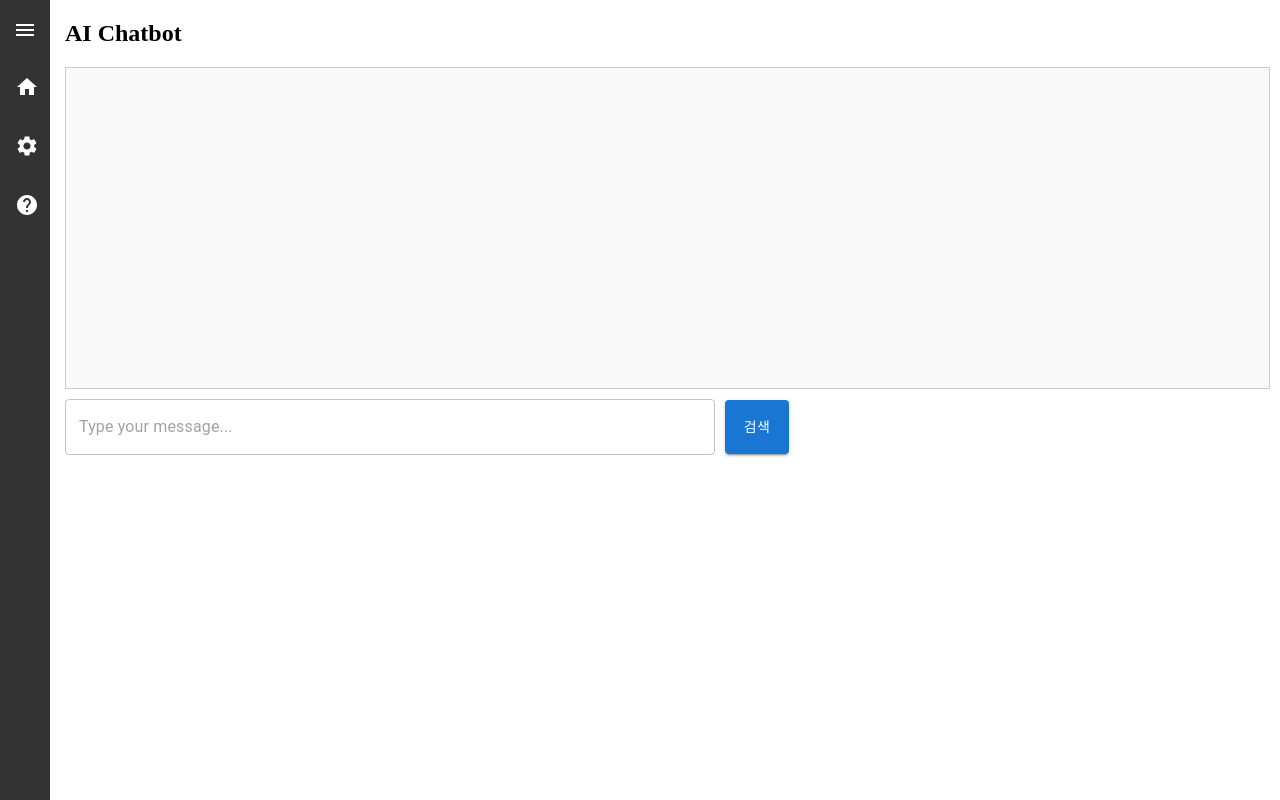
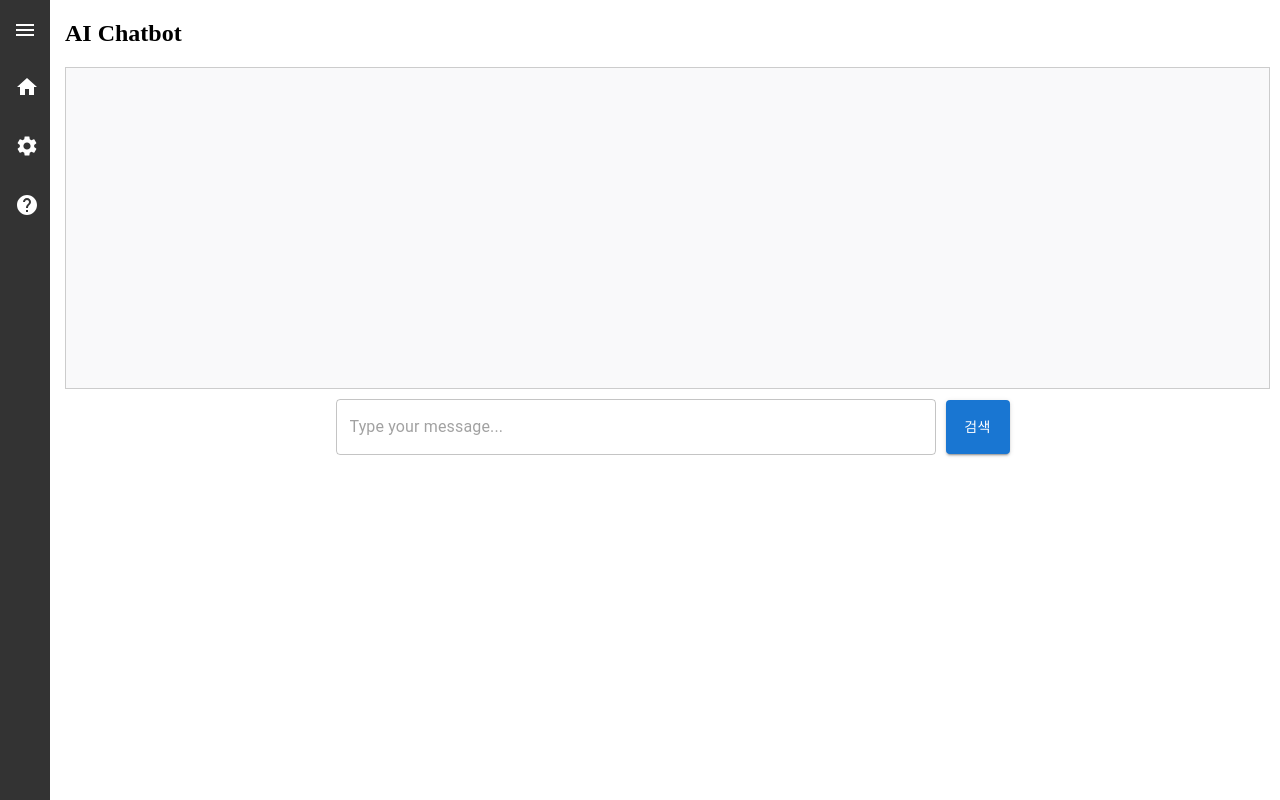
Before and after one commit to NetCustomMaster/front-end, a React (Vite) app: page /chatbot in a window 1280 px wide. Built offline with nearby package versions, Linux system fonts and the light colour scheme.

Commit message:
fix:chatbot 스타일 수정

```diff
--- a/src/Components/Common/ChatBot/ChatBot.jsx
+++ b/src/Components/Common/ChatBot/ChatBot.jsx
@@ -76,13 +76,13 @@ const Chatbot = () => {
             </div>
           ))}
         </Box>
-        <Box sx={{ display: "flex", alignItems: "center" }}>
+        <Box sx={{ display: "flex", alignItems: "center",justifyContent:"center",width:"100%" }}>
           <CustomTextField
             type="text"
             value={userMessage}
             setValue={setUserMessage}
             placeholder="Type your message..."
-            style={{ width: '650px', marginRight: '10px' }}
+            style={{ width: '600px', marginRight: '10px' }}
           />
           <Button onClick={handleSendMessage} variant="contained" sx={{ paddingTop:"15px", paddingBottom:"15px" }}>검색</Button>
         </Box>
```
